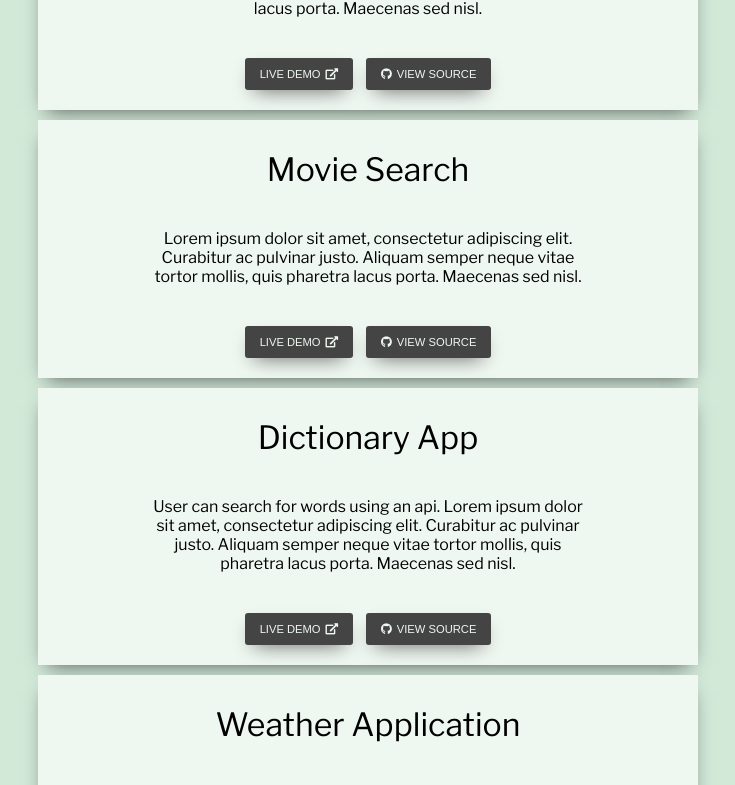
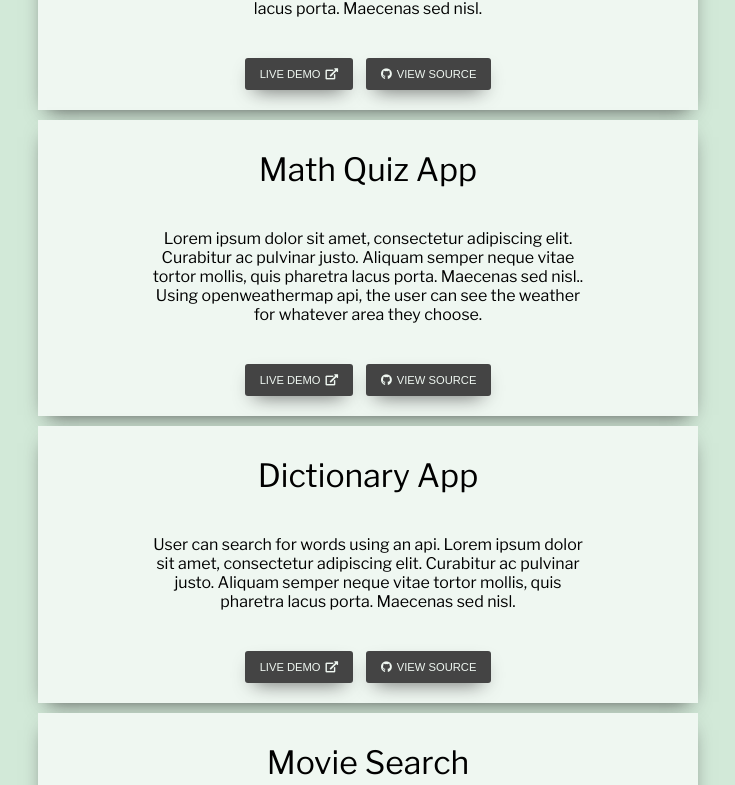
Before and after one commit to MatthieuNadeau96/My-Portfolio, a React (Create React App) app: page / in a window 1280 px wide. Shown: the part 1108-1893 px from the top of the page, without its empty margins (272-1007 px from the left). Built offline with nearby package versions, Linux system fonts and the light colour scheme; the HTML template or start-up script is replaced by a standard one.

Commit message:
Project Buttons now work and added another project

```diff
--- a/src/App.css
+++ b/src/App.css
@@ -195,6 +195,11 @@
   transition: 250ms;
 }
 
+.card-btns a {
+  color: #eff7f1;
+  text-decoration: none;
+}
+
 .card-btns button:hover {
   opacity: .8;
 }
--- a/src/components/ProjectPage/ProjectCard.js
+++ b/src/components/ProjectPage/ProjectCard.js
@@ -13,14 +13,18 @@ class ProjectCard extends Component {
           </ul>
         </div>
         <div className="card-btns">
+          <a href={this.props.liveLink} target="_blank">
             <button className="btn-live">
               Live Demo
               <i style={{ paddingLeft: '5px' }}class="fas fa-external-link-alt"></i>
             </button>
+          </a>
+          <a href={this.props.ghLink} target="_blank">
             <button className="btn-github">
               <i style={{ paddingRight: '5px' }}class="fab fa-github"></i>
                View Source
             </button>
+          </a>
         </div>
 
       </div>
--- a/src/components/ProjectPage/_ProjectPage.js
+++ b/src/components/ProjectPage/_ProjectPage.js
@@ -13,21 +13,36 @@ class ProjectPage extends Component {
           cardTitle="Calculator"
           cardInfo="A calculator application. Lorem ipsum dolor sit amet, consectetur adipiscing elit. Curabitur ac pulvinar justo. Aliquam semper neque vitae tortor mollis, quis pharetra lacus porta. Maecenas sed nisl."
           tools={["HTML", "CSS", "Javascript", "ES6", "React.js", "Node.js"]}
+          liveLink={"https://matthieunadeau96.github.io/My-Calculator/"}
+          ghLink={"https://github.com/MatthieuNadeau96/My-Calculator"}
         />
+        <ProjectCard
+          cardTitle="Math Quiz App"
+          cardInfo="Lorem ipsum dolor sit amet, consectetur adipiscing elit. Curabitur ac pulvinar justo. Aliquam semper neque vitae tortor mollis, quis pharetra lacus porta. Maecenas sed nisl.. Using openweathermap api, the user can see the weather for whatever area they choose."
+          tools={["HTML", "CSS", "Javascript", "ES6", "React.js", "Node.js"]}
+          liveLink={"https://matthieunadeau96.github.io/Math-Quiz-App/"}
+          ghLink={"https://github.com/MatthieuNadeau96/Math-Quiz-App"}
+          />
+        <ProjectCard
+          cardTitle="Dictionary App"
+          cardInfo="User can search for words using an api. Lorem ipsum dolor sit amet, consectetur adipiscing elit. Curabitur ac pulvinar justo. Aliquam semper neque vitae tortor mollis, quis pharetra lacus porta. Maecenas sed nisl."
+          tools={["HTML", "CSS", "Javascript", "ES6", "React.js", "Node.js"]}
+          liveLink={"https://matthieunadeau96.github.io/Dictionary-App/"}
+          ghLink={"https://github.com/MatthieuNadeau96/Dictionary-App"}
+          />
         <ProjectCard
           cardTitle="Movie Search"
           cardInfo="Lorem ipsum dolor sit amet, consectetur adipiscing elit. Curabitur ac pulvinar justo. Aliquam semper neque vitae tortor mollis, quis pharetra lacus porta. Maecenas sed nisl."
           tools={["HTML", "CSS", "Javascript", "ES6", "React.js", "Node.js"]}
+          liveLink={"https://matthieunadeau96.github.io/Movie-Search-App/"}
+          ghLink={"https://github.com/MatthieuNadeau96/Movie-Search-App"}
         />
         <ProjectCard
-          cardTitle="Dictionary App"
-          cardInfo="User can search for words using an api. Lorem ipsum dolor sit amet, consectetur adipiscing elit. Curabitur ac pulvinar justo. Aliquam semper neque vitae tortor mollis, quis pharetra lacus porta. Maecenas sed nisl."
-          tools={["HTML", "CSS", "Javascript", "ES6", "React.js", "Node.js"]}
-        />
-        <ProjectCard
-          cardTitle="Weather Application"
+          cardTitle="Todo-List"
           cardInfo="Lorem ipsum dolor sit amet, consectetur adipiscing elit. Curabitur ac pulvinar justo. Aliquam semper neque vitae tortor mollis, quis pharetra lacus porta. Maecenas sed nisl.. Using openweathermap api, the user can see the weather for whatever area they choose."
           tools={["HTML", "CSS", "Javascript", "ES6", "React.js", "Node.js"]}
+          liveLink={"https://matthieunadeau96.github.io/Todo-List/"}
+          ghLink={"https://github.com/MatthieuNadeau96/Todo-List"}
         />
       </div>
     );
```
Lines whose indentation alone changed are shown as unchanged.
